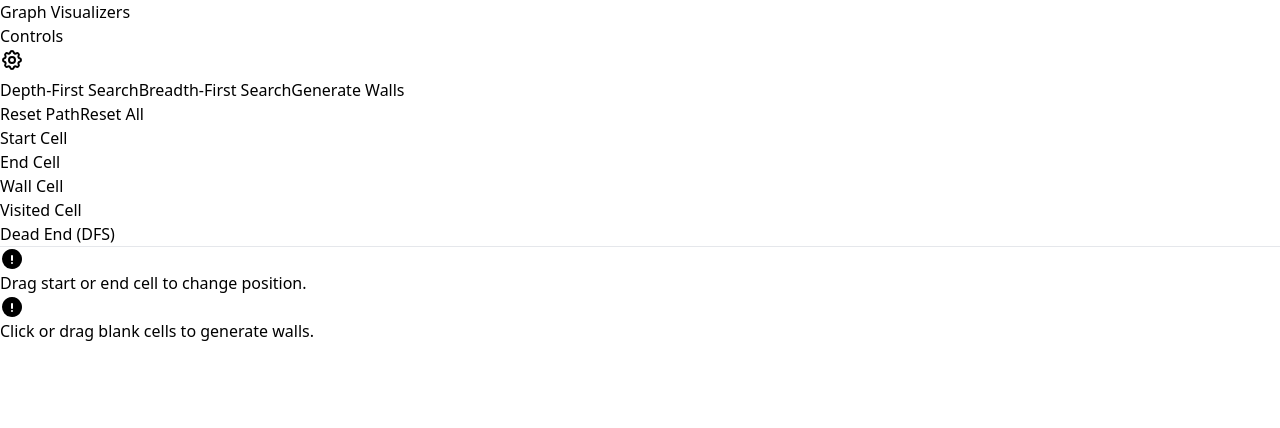
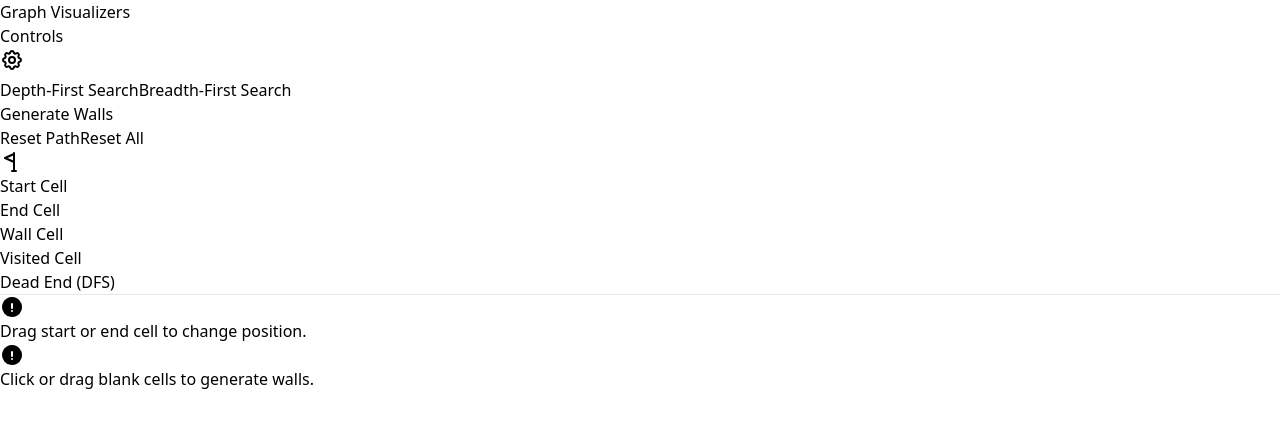
Before and after one commit to max172-hqt/algorithms-visualizers, a React (Vite) app: page / in a window 1280 px wide. Both pictures are taken after a click on the button "Depth-First Search". Shown: the top 428 px of the page. Built offline with nearby package versions, Linux system fonts and the light colour scheme.

Commit message:
Batch deadend animations

```diff
--- a/src/algorithms/dfs.ts
+++ b/src/algorithms/dfs.ts
@@ -3,12 +3,20 @@ import { dx, dy, isValid } from "./helpers";
 
 export default function dfs(matrix: number[][], start: Cell, end: Cell) {
   const animations: { status: STATUS; points: Cell[] }[] = [];
+  let deadEnds: Cell[] = [];
   const m = matrix.length;
   const n = matrix[0].length;
 
   const visited = new Array(m).fill(0).map(() => new Array(n).fill(false));
 
   traverse(start, end);
+
+  if (deadEnds.length > 0) {
+    animations.push({
+      status: "DEAD_END",
+      points: deadEnds,
+    });
+  }
 
   return animations;
 
@@ -26,19 +34,23 @@ export default function dfs(matrix: number[][], start: Cell, end: Cell) {
 
       if (isValid(x, y, m, n) && matrix[x][y] === 0 && !visited[x][y]) {
         animations.push({
+          status: "DEAD_END",
+          points: deadEnds,
+        });
+        deadEnds = [];
+
+        animations.push({
           status: "VISITED",
           points: [{ x, y }],
         });
+
         if (traverse({ x, y }, end)) {
           return true;
         }
       }
     }
 
-    animations.push({
-      status: "DEAD_END",
-      points: [start],
-    });
+    deadEnds.push(start);
 
     return false;
   }
--- a/src/graph-visualizer/Board.tsx
+++ b/src/graph-visualizer/Board.tsx
@@ -35,10 +35,10 @@ function Board() {
   return (
     <div className="flex-1 flex md:flex-row flex-col gap-8 justify-center items-center p-4 bg-[#121212] rounded-lg text-white text-sm w-full overflow-hidden">
       <div
-        className="grid gap-1 bg-[#1f1f1f] p-4 rounded-lg w-full max-w-3xl aspect-square"
+        className="grid gap-1 bg-[#1f1f1f] p-4 rounded-lg flex-shrink-0"
         style={{
-          gridTemplateRows: `repeat(${m}, minmax(0, 1fr))`,
-          gridTemplateColumns: `repeat(${n}, minmax(0, 1fr))`,
+          gridTemplateRows: `repeat(${m}, minmax(0fr, 1fr))`,
+          gridTemplateColumns: `repeat(${n}, 1fr`,
         }}
       >
         {matrix.map((row, i) => {
--- a/src/graph-visualizer/Cell.tsx
+++ b/src/graph-visualizer/Cell.tsx
@@ -73,7 +73,7 @@ function Cell({ cell }: CellProps) {
         handleMouseOver(e, x, y)
       }
       className={classNames(
-        "cell flex-grow border border-gray-400 inline-flex items-center justify-center",
+        "cell flex-grow border flex-shrink-0 w-full h-full aspect-square min-w-4 lg:min-w-8 border-gray-400 inline-flex items-center justify-center",
         {
           "bg-red-500": type === "WALL",
           "bg-blue-500": type === "START",
@@ -85,7 +85,7 @@ function Cell({ cell }: CellProps) {
         }
       )}
     >
-      {/* {status === "VISITED" && type === "END" && <IconPennant2 />} */}
+      {status === "VISITED" && type === "END" && <IconPennant2 />}
     </div>
   );
 }
--- a/src/graph-visualizer/Control.tsx
+++ b/src/graph-visualizer/Control.tsx
@@ -34,12 +34,12 @@ function Control() {
 
   function handleApply(e) {
     e.preventDefault();
-    setM(Math.max(Math.min(5, rows), 20));
-    setRows(Math.max(Math.min(5, rows), 20));
-    setN(Math.max(Math.min(5, cols), 20));
-    setCols(Math.max(Math.min(5, cols), 20));
-    setAnimationSpeed(Math.max(Math.min(5, speed), 20));
-    setSpeed(Math.max(Math.min(5, speed), 20));
+    setM(Math.min(rows, 20));
+    setRows(Math.min(rows, 20));
+    setN(Math.min(cols, 20));
+    setCols(Math.min(cols, 20));
+    setAnimationSpeed(Math.min(speed, 200));
+    setSpeed(Math.min(speed, 200));
     setIsDialogOpen(false);
   }
 
@@ -68,7 +68,7 @@ function Control() {
                     type="number"
                     value={rows}
                     onChange={(e) => setRows(Number(e.target.value))}
-                    min={5}
+                    min={1}
                     max={20}
                     className={classNames(
                       "mt-3 block w-full rounded-lg border bg-white/5 py-1.5 px-3 text-sm/6",
@@ -77,11 +77,13 @@ function Control() {
                   />
                 </Field>
                 <Field className="flex-1">
-                  <Label className="text-sm/6 font-medium">Columns (5-20)</Label>
+                  <Label className="text-sm/6 font-medium">
+                    Columns (5-20)
+                  </Label>
                   <Input
                     name="columns"
                     type="number"
-                    min={5}
+                    min={1}
                     max={20}
                     value={cols}
                     onChange={(e) => setCols(Number(e.target.value))}
@@ -128,6 +130,9 @@ function Control() {
         <Button onClick={runBfs} variant="primary">
           Breadth-First Search
         </Button>
+
+        <div className="h-[1px] border-b border-b-gray-600"></div>
+
         <Button onClick={generateWalls} variant="danger" className="flex-1">
           Generate Walls
         </Button>
```
